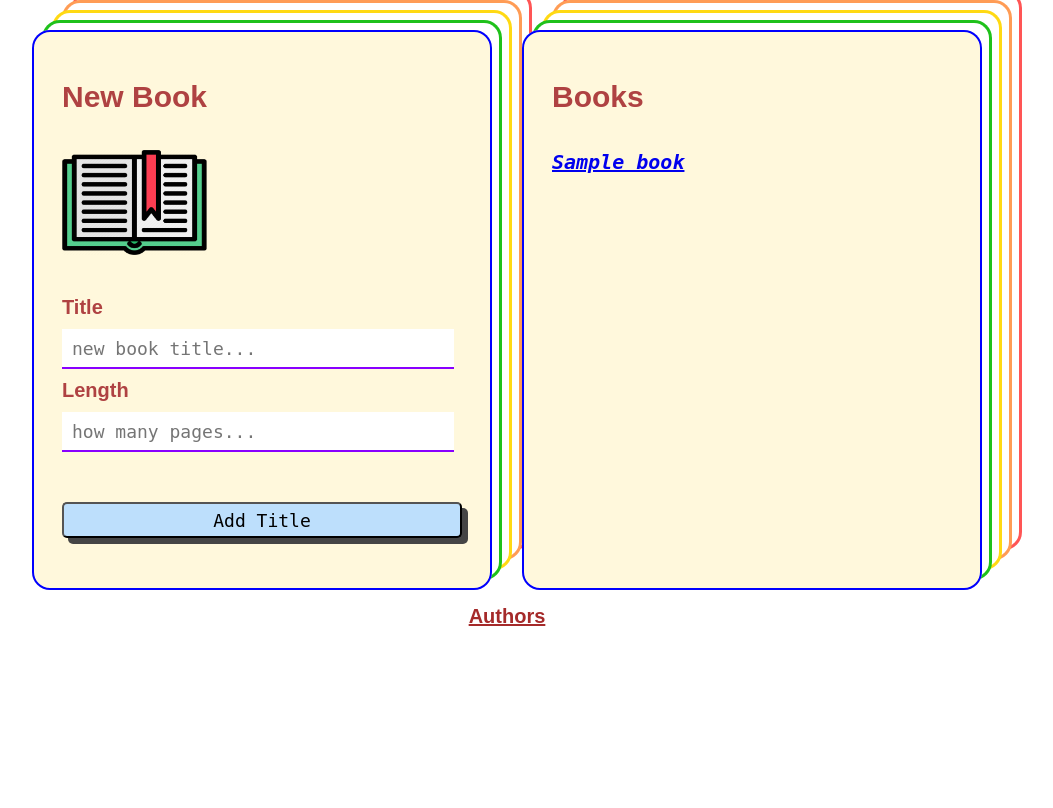
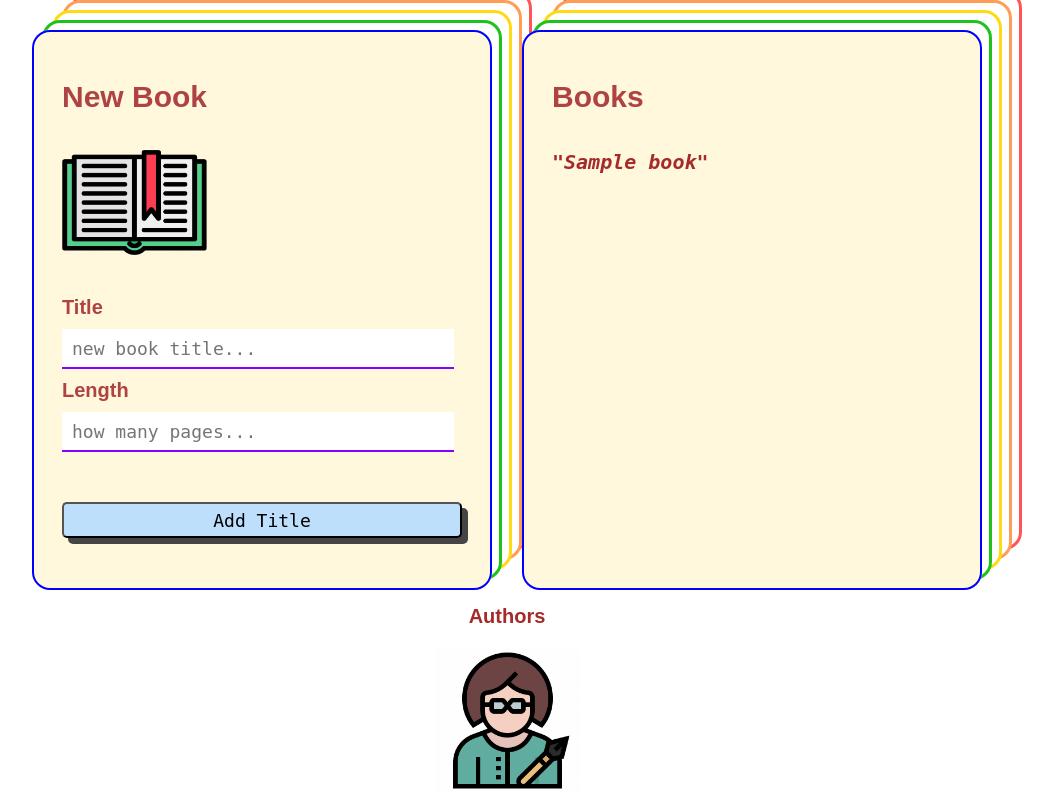
Before and after one commit to gabbe-grodin/books-one-to-many-assignment, a Flask app: template flask_app/templates/books.html in a window 1280 px wide. Shown: the part 154-962 px from the top of the page, without its empty margins (133-1186 px from the left). Before the commit the page ends 780 px from the top, so only its background shows below. Run offline with Flask 3, Linux system fonts and the light colour scheme; the template is opened without the code that fills it: most values are stand-ins (such as "Sample title", 1, 10 or a date in 2020); some web fonts are replaced.

Commit message:
added author icon; ordered tables with sql query

```diff
--- a/flask_app/models/author.py
+++ b/flask_app/models/author.py
@@ -24,7 +24,8 @@ class Author:
     @classmethod
     def get_all_authors(cls):
         query ="""
-            SELECT * FROM authors"""
+            SELECT * FROM authors
+            ORDER BY authors.name"""
         result = connectToMySQL(cls.db).query_db(query)
         authors = []
         for author in result:
--- a/flask_app/models/book.py
+++ b/flask_app/models/book.py
@@ -27,7 +27,8 @@ class Book:
     @classmethod
     def get_all_books(cls):
         query="""
-            SELECT * FROM books"""
+            SELECT * FROM books
+            ORDER BY books.title"""
         result=connectToMySQL(cls.db).query_db(query)
         print("RESULTS: ", result)
         books=[]
--- a/flask_app/static/css/style.css
+++ b/flask_app/static/css/style.css
@@ -184,6 +184,11 @@ main {
   height: 105px;
 }
 
+#author-img {
+  width: 145px;
+  height: 145px;
+}
+
 /*******************************************/
 /*! MY CARDS
 /*******************************************/
@@ -342,8 +347,8 @@ table {
 /*******************************************/
 
 a {
-  text-decoration: underline;
-  /* color: white; */
+  text-decoration: none;
+  color: inherit;
 }
 
 a:hover {
--- a/flask_app/templates/books.html
+++ b/flask_app/templates/books.html
@@ -71,7 +71,7 @@
             </td> -->
             <td>
               <a href="/book/{{ book.id }}">
-                <span class="title">{{ book.title }}</span>
+                <span class="title">"{{ book.title }}"</span>
               </a>
             </td>
           </tr>
@@ -93,6 +93,7 @@
       <span>
         <a href="/">Authors</a>
       </span>
+      <img src="./static/resources/images/4926650.png" alt="small, vector graphic of an open book" id="author-img">
     </div>
   </footer>
   <!-- ? FOOTER END -->
--- a/flask_app/templates/index.html
+++ b/flask_app/templates/index.html
@@ -11,7 +11,7 @@
 </head>
 
 <!--! TO DOS: ADD FAV FUNCTIONALITY; HTML VALIDATION; PREVENT CIRCULAR IMPORTS -->
-<!-- * completed tasks: applied restful routing; added create functionality; updated task list; moved print statements outside of loops; fixed some styling on tables; improved readability in html code; linked books and authors to individual views -->
+<!-- * completed tasks: applied restful routing; added create functionality; updated task list; moved print statements outside of loops; fixed some styling on tables; improved readability in html code; linked books and authors to individual views; added author icon; ordered tables with sql query -->
 
 <body>
 
@@ -30,6 +30,7 @@
   <main class="flx gap-3">
     <div class="card sm-card row">
       <h2 class="mb mt">New Author</h2>
+      <img src="./static/resources/images/4926650.png" alt="" id="author-img" class="mb">
 
 
 
```
Also changed, not shown: flask_app/static/resources/images/4926650.png (added).
